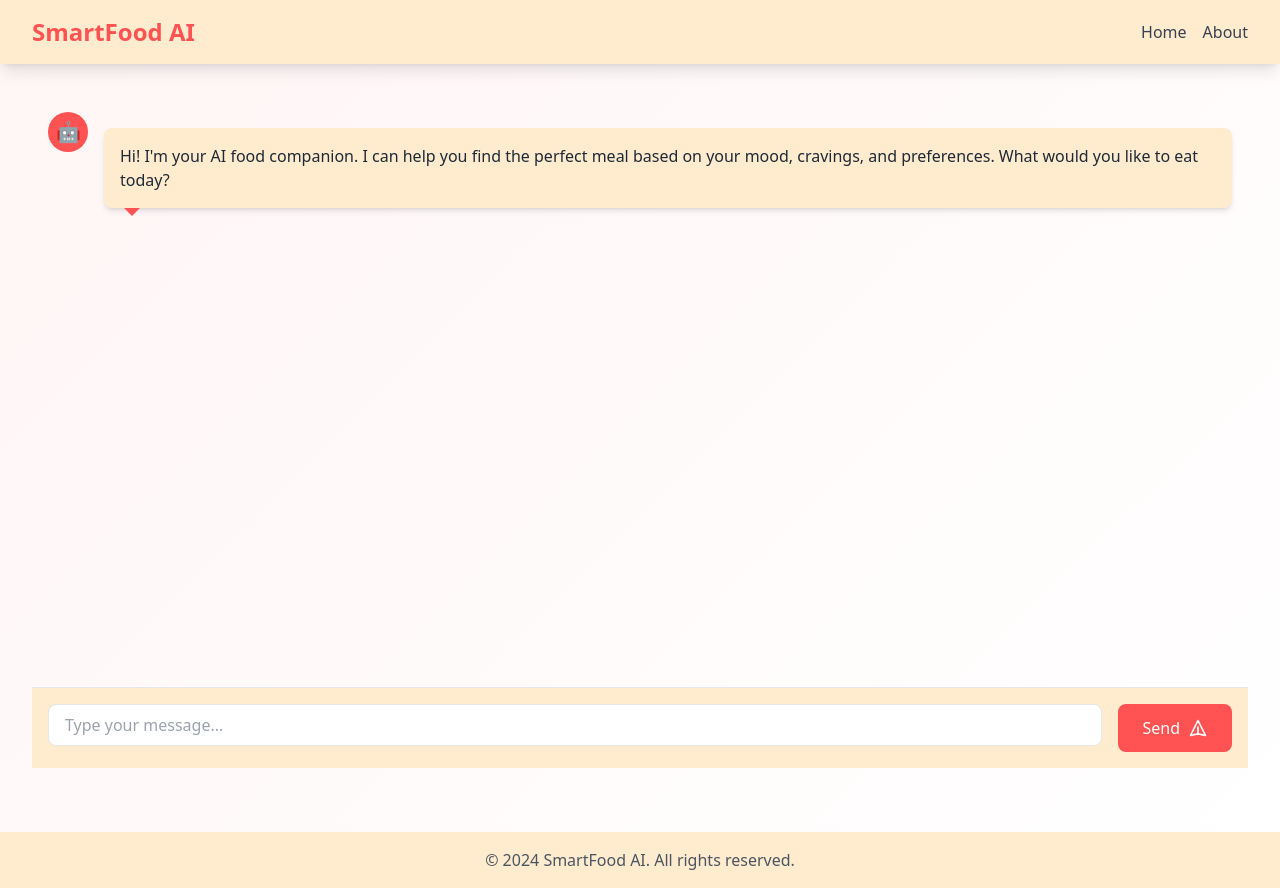
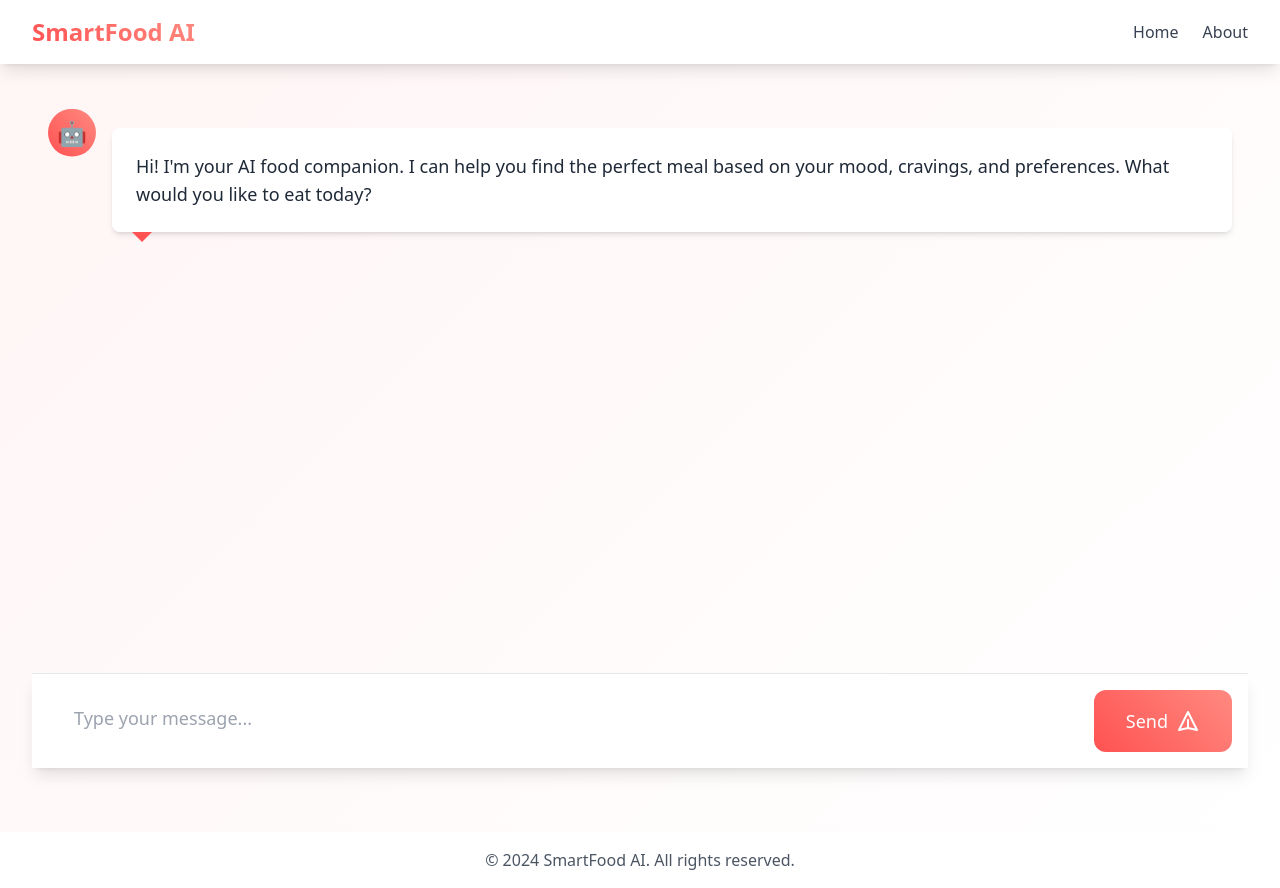
Before and after one commit to Pavantext/smartfood, a Django app: page / in a window 1280 px wide. Run offline with Django 5.2, Linux system fonts and the light colour scheme; data comes from the database, SQL or seed files in the repository; some libraries are stand-ins or nearby versions.

Commit message:
improved UI

```diff
--- a/recommender/templates/recommender/base.html
+++ b/recommender/templates/recommender/base.html
@@ -8,101 +8,154 @@
     <script src="https://cdn.tailwindcss.com"></script>
     <!-- Animate.css -->
     <link rel="stylesheet" href="https://cdnjs.cloudflare.com/ajax/libs/animate.css/4.1.1/animate.min.css"/>
+    <!-- GSAP for advanced animations -->
+    <script src="https://cdnjs.cloudflare.com/ajax/libs/gsap/3.12.5/gsap.min.js"></script>
     <!-- Custom CSS -->
     <style>
         :root {
             --primary-color: #ff5252;
+            --secondary-color: #4CAF50;
+            --gradient-start: #ff5252;
+            --gradient-end: #ff8a80;
         }
 
         body {
             background: linear-gradient(135deg, #fff5f5 0%, #fff 100%);
             min-height: 100vh;
+            font-family: 'Inter', sans-serif;
         }
 
         .bg-white {
-            background-color: blanchedalmond !important;
+            background-color: rgba(255, 255, 255, 0.95) !important;
+            backdrop-filter: blur(10px);
         }
 
         .gradient-text {
-            background: var(--primary-color);
+            background: linear-gradient(45deg, var(--gradient-start), var(--gradient-end));
             -webkit-background-clip: text;
             background-clip: text;
             -webkit-text-fill-color: transparent;
         }
 
         .gradient-bg {
-            background: var(--primary-color);
+            background: linear-gradient(45deg, var(--gradient-start), var(--gradient-end));
         }
 
         .hover-scale {
-            transition: transform 0.3s ease;
+            transition: all 0.3s cubic-bezier(0.4, 0, 0.2, 1);
         }
 
         .hover-scale:hover {
-            transform: scale(1.02);
-        }
-
-        .typing-animation {
-            border-right: 2px solid var(--primary-color);
-            animation: typing 3.5s steps(40, end), blink-caret 0.75s step-end infinite;
-        }
-
-        @keyframes typing {
-            from { width: 0 }
-            to { width: 100% }
-        }
-
-        @keyframes blink-caret {
-            from, to { border-color: transparent }
-            50% { border-color: var(--primary-color) }
+            transform: scale(1.05);
+            box-shadow: 0 10px 20px rgba(0, 0, 0, 0.1);
         }
 
         .chat-bubble {
             position: relative;
-            border-radius: 1rem;
-            padding: 1rem;
+            border-radius: 1.5rem;
+            padding: 1.25rem;
             margin: 1rem 0;
-            box-shadow: 0 4px 6px rgba(0, 0, 0, 0.1);
-            transition: all 0.3s ease;
+            box-shadow: 0 4px 15px rgba(0, 0, 0, 0.1);
+            transition: all 0.4s cubic-bezier(0.4, 0, 0.2, 1);
+            animation: bubbleAppear 0.5s ease-out;
+        }
+
+        @keyframes bubbleAppear {
+            from {
+                opacity: 0;
+                transform: translateY(20px);
+            }
+            to {
+                opacity: 1;
+                transform: translateY(0);
+            }
         }
 
         .chat-bubble:hover {
-            transform: translateY(-2px);
-            box-shadow: 0 6px 12px rgba(0, 0, 0, 0.15);
+            transform: translateY(-3px);
+            box-shadow: 0 8px 25px rgba(0, 0, 0, 0.15);
         }
 
         .chat-bubble::before {
             content: '';
             position: absolute;
-            bottom: -8px;
+            bottom: -10px;
             left: 20px;
             width: 0;
             height: 0;
-            border-left: 8px solid transparent;
-            border-right: 8px solid transparent;
-            border-top: 8px solid var(--primary-color);
+            border-left: 10px solid transparent;
+            border-right: 10px solid transparent;
+            border-top: 10px solid var(--primary-color);
+            transition: all 0.3s ease;
         }
 
         .input-focus {
             transition: all 0.3s ease;
+            border: 2px solid transparent;
         }
 
         .input-focus:focus {
             box-shadow: 0 0 0 3px rgba(255, 82, 82, 0.2);
+            border-color: var(--primary-color);
+        }
+
+        .nav-link {
+            position: relative;
+            transition: all 0.3s ease;
+        }
+
+        .nav-link::after {
+            content: '';
+            position: absolute;
+            bottom: -2px;
+            left: 0;
+            width: 0;
+            height: 2px;
+            background: var(--primary-color);
+            transition: width 0.3s ease;
+        }
+
+        .nav-link:hover::after {
+            width: 100%;
+        }
+
+        .loading-dots {
+            display: inline-block;
+        }
+
+        .loading-dots::after {
+            content: '...';
+            animation: loadingDots 1.5s infinite;
+        }
+
+        @keyframes loadingDots {
+            0% { content: '.'; }
+            33% { content: '..'; }
+            66% { content: '...'; }
+        }
+
+        .floating {
+            animation: floating 3s ease-in-out infinite;
+        }
+
+        @keyframes floating {
+            0% { transform: translateY(0px); }
+            50% { transform: translateY(-10px); }
+            100% { transform: translateY(0px); }
         }
     </style>
 </head>
 <body class="font-sans">
     <!-- Navigation -->
-    <nav class="bg-white shadow-lg">
+    <nav class="bg-white shadow-lg sticky top-0 z-50">
         <div class="max-w-7xl mx-auto px-4 sm:px-6 lg:px-8">
             <div class="flex justify-between h-16">
                 <div class="flex items-center">
-                    <span class="text-2xl font-bold gradient-text">SmartFood AI</span>
+                    <span class="text-2xl font-bold gradient-text animate__animated animate__fadeIn">SmartFood AI</span>
                 </div>
-                <div class="flex items-center space-x-4">
-                    <a href="/" class="text-gray-700 hover:text-green-600 transition">Home</a>
-                    <a href="#" class="text-gray-700 hover:text-green-600 transition">About</a>
+                <div class="flex items-center space-x-6">
+                    <a href="/" class="nav-link text-gray-700 hover:text-green-600 transition">Home</a>
+                    <a href="#" class="nav-link text-gray-700 hover:text-green-600 transition">About</a>
                 </div>
             </div>
         </div>
@@ -117,7 +170,7 @@
     <!-- Footer -->
     <footer class="bg-white shadow-lg mt-8">
         <div class="max-w-7xl mx-auto px-4 sm:px-6 lg:px-8 py-4">
-            <p class="text-center text-gray-600">© 2024 SmartFood AI. All rights reserved.</p>
+            <p class="text-center text-gray-600 animate__animated animate__fadeIn">© 2024 SmartFood AI. All rights reserved.</p>
         </div>
     </footer>
 
--- a/recommender/templates/recommender/index.html
+++ b/recommender/templates/recommender/index.html
@@ -5,14 +5,14 @@
     <!-- Chat Container -->
     <div class="flex-1 overflow-y-auto p-4 space-y-4" id="chat-container">
         <!-- Welcome Message -->
-        <div class="flex items-start space-x-4 animate__animated animate__fadeIn">
+        <div class="flex items-start space-x-4 animate__animated animate__fadeInUp">
             <div class="flex-shrink-0">
-                <div class="w-10 h-10 rounded-full gradient-bg flex items-center justify-center">
-                    <span class="text-white text-xl">🤖</span>
+                <div class="w-12 h-12 rounded-full gradient-bg flex items-center justify-center floating">
+                    <span class="text-white text-2xl">🤖</span>
                 </div>
             </div>
-            <div class="flex-1 bg-white rounded-lg p-4 shadow-md chat-bubble">
-                <p class="text-gray-800">
+            <div class="flex-1 bg-white rounded-lg p-6 shadow-md chat-bubble">
+                <p class="text-gray-800 text-lg">
                     Hi! I'm your AI food companion. I can help you find the perfect meal based on your mood, cravings, and preferences. What would you like to eat today?
                 </p>
             </div>
@@ -20,17 +20,17 @@
 
         <!-- Chat Messages -->
         {% for message in messages %}
-        <div class="flex items-start space-x-4 {% if message.is_user %}justify-end{% endif %} animate__animated animate__fadeIn">
+        <div class="flex items-start space-x-4 {% if message.is_user %}justify-end{% endif %} animate__animated animate__fadeInUp">
             {% if not message.is_user %}
             <div class="flex-shrink-0">
-                <div class="w-10 h-10 rounded-full gradient-bg flex items-center justify-center">
-                    <span class="text-white text-xl">🤖</span>
+                <div class="w-12 h-12 rounded-full gradient-bg flex items-center justify-center floating">
+                    <span class="text-white text-2xl">🤖</span>
                 </div>
             </div>
             {% endif %}
             <div class="flex-1 {% if message.is_user %}order-first{% endif %}">
-                <div class="{% if message.is_user %}gradient-bg text-white{% else %}bg-white text-gray-800{% endif %} rounded-lg p-4 shadow-md max-w-2xl chat-bubble">
-                    <p>{{ message.content|linebreaks }}</p>
+                <div class="{% if message.is_user %}gradient-bg text-white{% else %}bg-white text-gray-800{% endif %} rounded-lg p-6 shadow-md max-w-2xl chat-bubble">
+                    <p class="text-lg">{{ message.content|linebreaks }}</p>
                     <span class="text-xs opacity-75 mt-2 block">
                         {{ message.timestamp|date:"g:i A" }}
                     </span>
@@ -38,8 +38,8 @@
             </div>
             {% if message.is_user %}
             <div class="flex-shrink-0">
-                <div class="w-10 h-10 rounded-full gradient-bg flex items-center justify-center">
-                    <span class="text-white text-xl">👤</span>
+                <div class="w-12 h-12 rounded-full gradient-bg flex items-center justify-center floating">
+                    <span class="text-white text-2xl">👤</span>
                 </div>
             </div>
             {% endif %}
@@ -48,12 +48,12 @@
     </div>
 
     <!-- Input Form -->
-    <div class="border-t bg-white p-4">
+    <div class="border-t bg-white p-4 shadow-lg">
         <form id="chat-form" class="flex space-x-4">
             <div class="flex-1">
                 <textarea
                     id="message-input"
-                    class="w-full px-4 py-2 border rounded-lg focus:outline-none input-focus resize-none"
+                    class="w-full px-6 py-3 border-2 rounded-xl focus:outline-none input-focus resize-none text-lg"
                     placeholder="Type your message..."
                     rows="1"
                     required
@@ -61,10 +61,10 @@
             </div>
             <button
                 type="submit"
-                class="gradient-bg text-white px-6 py-2 rounded-lg hover:opacity-90 transition duration-300 flex items-center space-x-2 hover-scale"
+                class="gradient-bg text-white px-8 py-3 rounded-xl hover:opacity-90 transition duration-300 flex items-center space-x-2 hover-scale"
             >
-                <span>Send</span>
-                <svg class="w-5 h-5" fill="none" stroke="currentColor" viewBox="0 0 24 24">
+                <span class="text-lg">Send</span>
+                <svg class="w-6 h-6" fill="none" stroke="currentColor" viewBox="0 0 24 24">
                     <path stroke-linecap="round" stroke-linejoin="round" stroke-width="2" d="M12 19l9 2-9-18-9 18 9-2zm0 0v-8"></path>
                 </svg>
             </button>
@@ -73,10 +73,13 @@
 </div>
 
 <!-- Loading Animation -->
-<div id="loading" class="hidden fixed inset-0 bg-black bg-opacity-50 flex items-center justify-center z-50">
-    <div class="bg-white p-8 rounded-lg shadow-xl text-center">
-        <div class="animate-spin rounded-full h-16 w-16 border-t-2 border-b-2 border-[#ff5252] mx-auto mb-4"></div>
-        <p class="text-gray-700">Thinking about your food preferences...</p>
+<div id="loading" class="hidden fixed inset-0 bg-black bg-opacity-50 backdrop-blur-sm flex items-center justify-center z-50">
+    <div class="bg-white p-8 rounded-xl shadow-2xl text-center animate__animated animate__fadeIn">
+        <div class="relative w-20 h-20 mx-auto mb-4">
+            <div class="absolute inset-0 rounded-full border-4 border-gray-200"></div>
+            <div class="absolute inset-0 rounded-full border-4 border-t-[#ff5252] animate-spin"></div>
+        </div>
+        <p class="text-gray-700 text-lg">Thinking about your food preferences<span class="loading-dots"></span></p>
     </div>
 </div>
 
@@ -87,46 +90,58 @@ document.addEventListener('DOMContentLoaded', function() {
     const messageInput = document.getElementById('message-input');
     const loading = document.getElementById('loading');
 
-    // Scroll to bottom of chat
+    // Scroll to bottom of chat with smooth animation
     function scrollToBottom() {
-        chatContainer.scrollTop = chatContainer.scrollHeight;
+        chatContainer.scrollTo({
+            top: chatContainer.scrollHeight,
+            behavior: 'smooth'
+        });
     }
 
-    // Add message to chat
+    // Add message to chat with GSAP animation
     function addMessage(content, isUser) {
         const messageDiv = document.createElement('div');
-        messageDiv.className = `flex items-start space-x-4 ${isUser ? 'justify-end' : ''} animate__animated animate__fadeIn`;
+        messageDiv.className = `flex items-start space-x-4 ${isUser ? 'justify-end' : ''} animate__animated animate__fadeInUp`;
 
         const timestamp = new Date().toLocaleTimeString([], { hour: 'numeric', minute: '2-digit' });
 
         messageDiv.innerHTML = `
             ${!isUser ? `
             <div class="flex-shrink-0">
-                <div class="w-10 h-10 rounded-full gradient-bg flex items-center justify-center">
-                    <span class="text-white text-xl">🤖</span>
+                <div class="w-12 h-12 rounded-full gradient-bg flex items-center justify-center floating">
+                    <span class="text-white text-2xl">🤖</span>
                 </div>
             </div>
             ` : ''}
             <div class="flex-1 ${isUser ? 'order-first' : ''}">
-                <div class="${isUser ? 'gradient-bg text-white' : 'bg-white text-gray-800'} rounded-lg p-4 shadow-md max-w-2xl chat-bubble">
-                    <p>${content.replace(/\n/g, '<br>')}</p>
+                <div class="${isUser ? 'gradient-bg text-white' : 'bg-white text-gray-800'} rounded-lg p-6 shadow-md max-w-2xl chat-bubble">
+                    <p class="text-lg">${content.replace(/\n/g, '<br>')}</p>
                     <span class="text-xs opacity-75 mt-2 block">${timestamp}</span>
                 </div>
             </div>
             ${isUser ? `
             <div class="flex-shrink-0">
-                <div class="w-10 h-10 rounded-full gradient-bg flex items-center justify-center">
-                    <span class="text-white text-xl">👤</span>
+                <div class="w-12 h-12 rounded-full gradient-bg flex items-center justify-center floating">
+                    <span class="text-white text-2xl">👤</span>
                 </div>
             </div>
             ` : ''}
         `;
 
         chatContainer.appendChild(messageDiv);
+
+        // Animate the new message with GSAP
+        gsap.from(messageDiv, {
+            duration: 0.5,
+            y: 20,
+            opacity: 0,
+            ease: "power2.out"
+        });
+
         scrollToBottom();
     }
 
-    // Handle form submission
+    // Handle form submission with enhanced animations
     chatForm.addEventListener('submit', async function(e) {
         e.preventDefault();
         const message = messageInput.value.trim();
@@ -135,7 +150,14 @@ document.addEventListener('DOMContentLoaded', function() {
         // Add user message
         addMessage(message, true);
         messageInput.value = '';
-        loading.classList.remove('hidden');
+
+        // Show loading animation with fade
+        gsap.to(loading, {
+            duration: 0.3,
+            opacity: 1,
+            display: "flex",
+            ease: "power2.inOut"
+        });
 
         try {
             const response = await fetch('/send_message/', {
@@ -154,14 +176,24 @@ document.addEventListener('DOMContentLoaded', function() {
             console.error('Error:', error);
             addMessage('Sorry, I encountered an error. Please try again.', false);
         } finally {
-            loading.classList.add('hidden');
+            // Hide loading animation with fade
+            gsap.to(loading, {
+                duration: 0.3,
+                opacity: 0,
+                display: "none",
+                ease: "power2.inOut"
+            });
         }
     });
 
-    // Auto-resize textarea
+    // Auto-resize textarea with smooth animation
     messageInput.addEventListener('input', function() {
-        this.style.height = 'auto';
-        this.style.height = (this.scrollHeight) + 'px';
+        gsap.to(this, {
+            duration: 0.2,
+            height: 'auto',
+            scrollHeight: this.scrollHeight,
+            ease: "power2.out"
+        });
     });
 
     // Allow Enter to submit, Shift+Enter for newline
```
Also changed, not shown: templates/index.html (added, +165 -0 lines).
